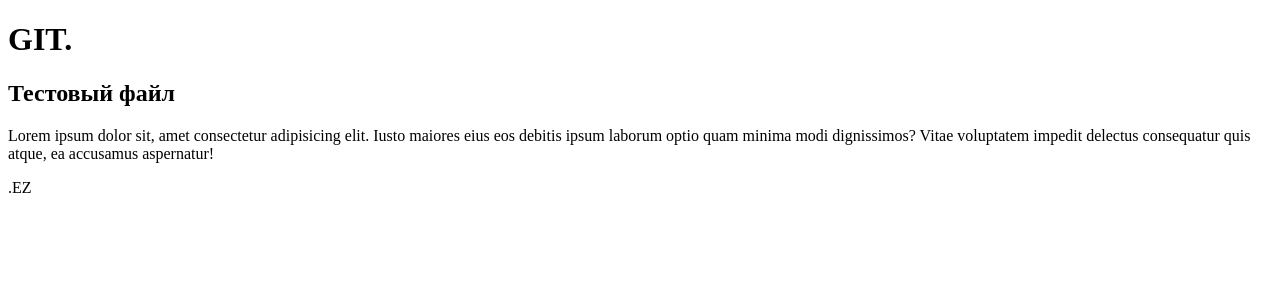
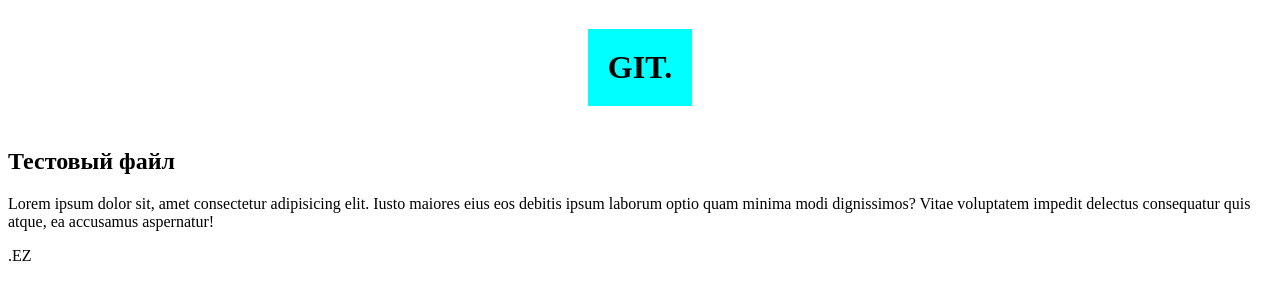
Before and after one commit to m0rako/first-project, a plain HTML site: page index.html in a window 1280 px wide. Drawn offline with Linux system fonts and the light colour scheme.

Commit message:
изменение html и css

```diff
--- a/index.html
+++ b/index.html
@@ -4,6 +4,7 @@
     <meta charset="UTF-8">
     <meta name="viewport" content="width=device-width, initial-scale=1.0">
     <title>Главная</title>
+    <link rel="stylesheet" href="style.css">
 </head>
 <body>
     <header>
--- a/style.css
+++ b/style.css
@@ -0,0 +1,9 @@
+header {
+    display: flex;
+    justify-content: center;
+}
+
+h1 {
+    padding: 20px;
+    background-color: aqua;
+}
```
